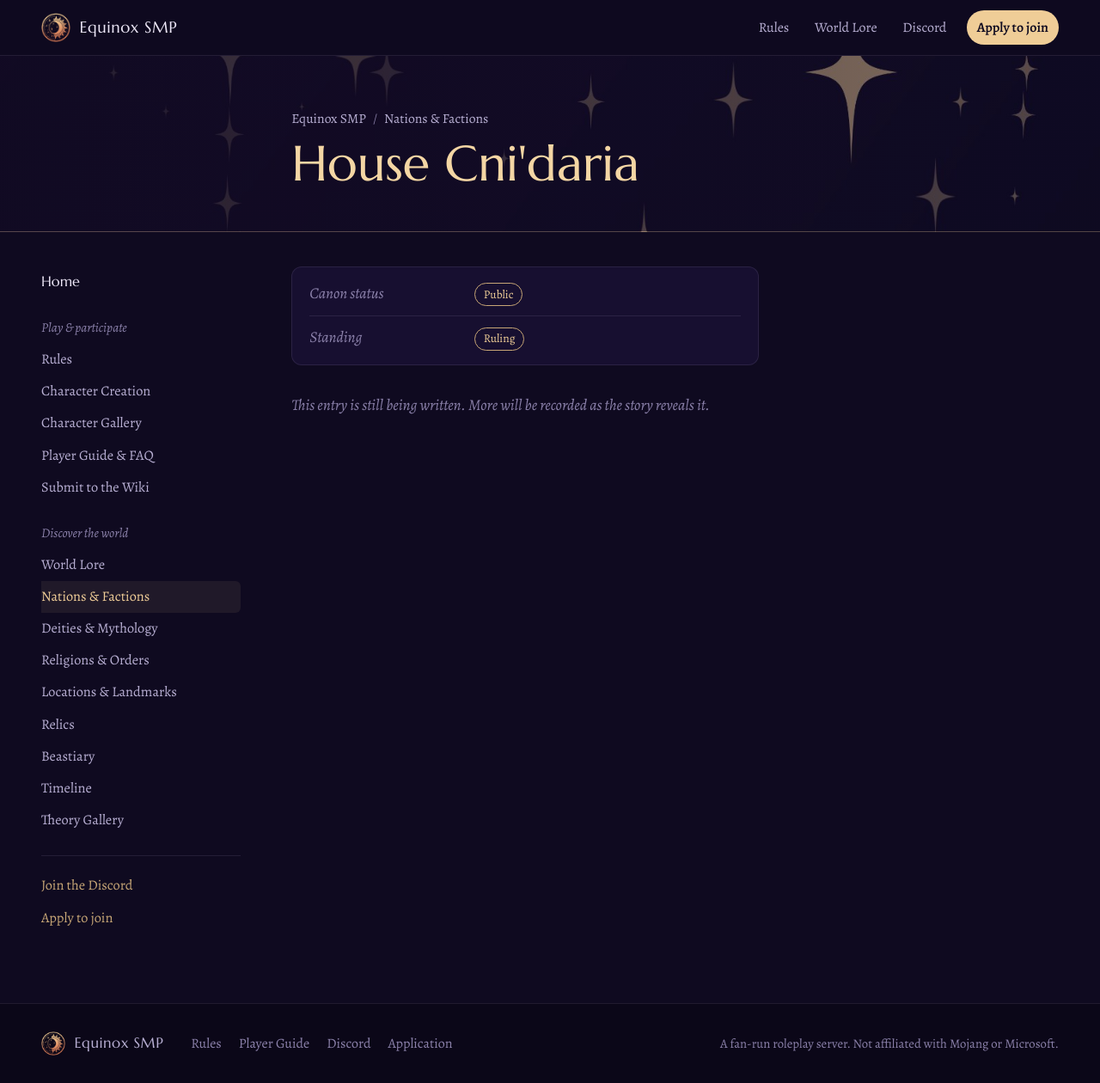
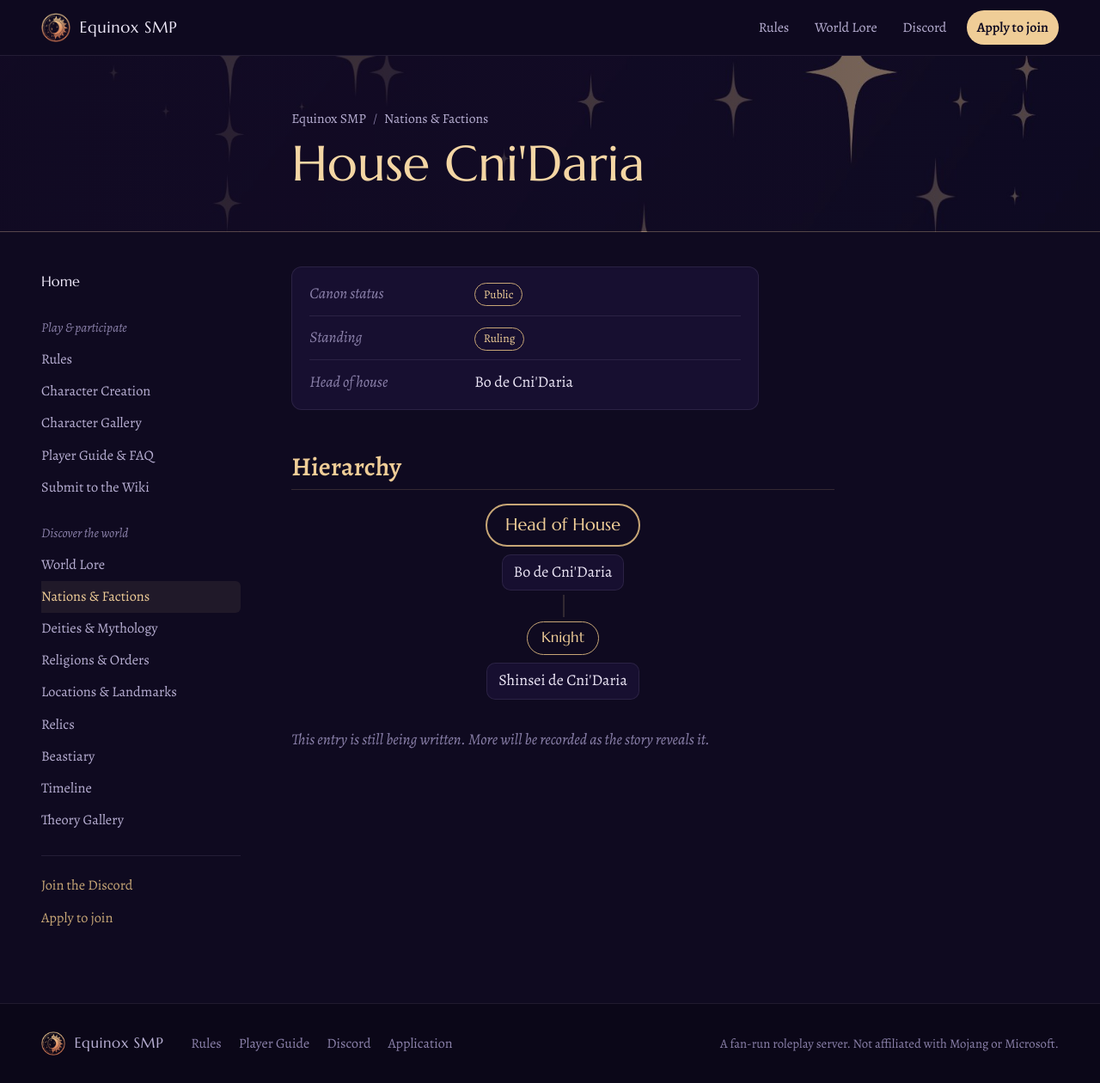
Before and after one commit to smpequinox/smpequinox.github.io, a Jekyll site: the page built from _lore/house-cnidaria.md, in a window 1280 px wide and 1260 px high. Shown: the whole window at 86% size. Built offline with Jekyll 4.4.1, drawn with Linux system fonts in a browser that asks for light colours.

Commit message:
House Cni'Daria: fix spelling; Bo de Cni'Daria heads it, Shinsei de Cni'Daria is a knight
Co-Authored-By: Claude Opus 5.5 <noreply@anthropic.com>
Claude-Session: https://claude.ai/code/session_012pD2useRZpTrTfTm1Gthrx

```diff
--- a/_lore/house-cnidaria.md
+++ b/_lore/house-cnidaria.md
@@ -1,6 +1,13 @@
 ---
-title: "House Cni'daria"
+title: "House Cni'Daria"
 category: houses
 standing: Ruling
 status: Public
+facts:
+  Head of house: "Bo de Cni'Daria"
+ranks:
+  - rank: "Head of House"
+    holders: "Bo de Cni'Daria"
+  - rank: "Knight"
+    holders: "Shinsei de Cni'Daria"
 ---
```
